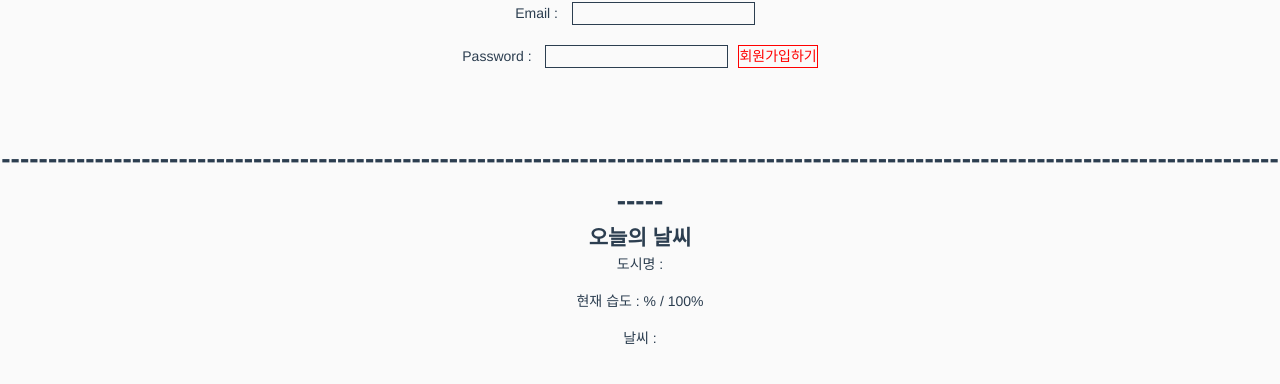
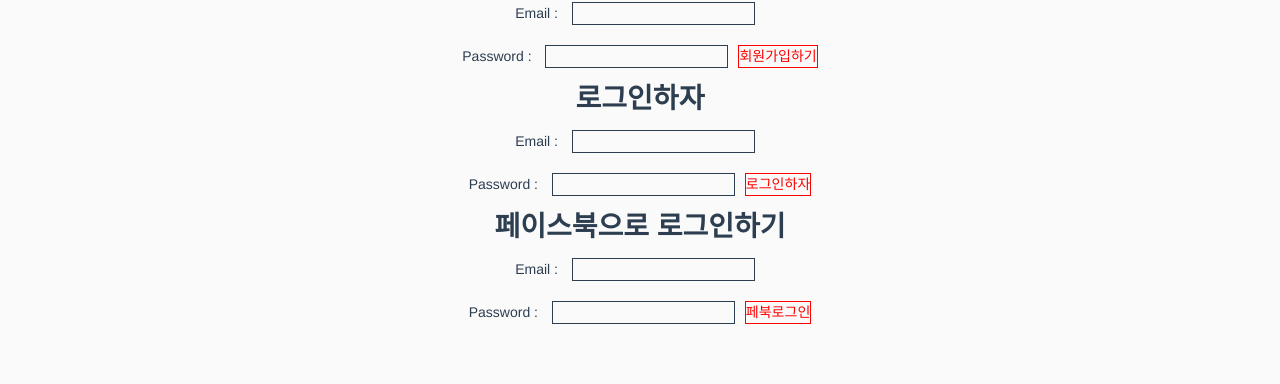
Before and after one commit to hyoya/ssafy_wm2, a Vue app: page /signup in a window 1280 px wide. Shown: the part 410-794 px from the top of the page. Built offline with nearby package versions, Linux system fonts and the light colour scheme; no server answers; what vue-simplemde would draw is missing.

Commit message:
로그인 기능까지 완료

```diff
--- a/src/components/SignUpForm.vue
+++ b/src/components/SignUpForm.vue
@@ -8,7 +8,19 @@
         <h1>회원가입하자</h1>
         Email : <input v-model='id'><br>
         Password : <input v-model='password' type="password">
-        <button @click='signup_raw(id, password)'>회원가입하기</button>
+        <button @click='signup(id, password)'>회원가입하기</button>
+      </div>
+      <div>
+        <h1>로그인하자</h1>
+        Email : <input v-model='login_id'><br>
+        Password : <input v-model='login_password' type="password">
+        <button @click='login(login_id, login_password)'>로그인하자</button>
+      </div>
+      <div>
+        <h1>페이스북으로 로그인하기</h1>
+        Email : <input v-model='facebook_id'><br>
+        Password : <input v-model='facebook_password' type="password">
+        <button @click='signin_facebook(facebook_id, facebook_password)'>페북로그인</button>
       </div>
     </v-flex>
   </v-layout>
@@ -26,12 +38,22 @@ export default {
 	data() {
 		return {
       id : '',
-      password : ''
+      password : '',
+      login_id : '',
+      login_password : '',
+      facebook_id : '',
+      facebook_password : '',
 		}
   },
   methods: {
-    signup_raw(id, password) {
+    signup(id, password) {
       FirebaseService.signup(id, password);
+    },
+    signin_facebook(id, password) {
+      FirebaseService.signin_facebook(id, password);
+    },
+    login(id, password) {
+      FirebaseService.login(id, password);
     }
   }
 }
--- a/src/services/FirebaseService.js
+++ b/src/services/FirebaseService.js
@@ -42,4 +42,18 @@ export default{
       console.log(errorMessage)
     });
     },
+    signin_facebook(id, password){
+      console.log(1)
+    },
+    login(id, password){
+      auth().signInWithEmailAndPassword(id, password).catch(function(error) {
+      // Handle Errors here.
+      var errorCode = error.code;
+      var errorMessage = error.message;
+      console.log(errorCode)
+      console.log(errorMessage)
+      });
+
+      console.log(2)
+    }
 }
```
